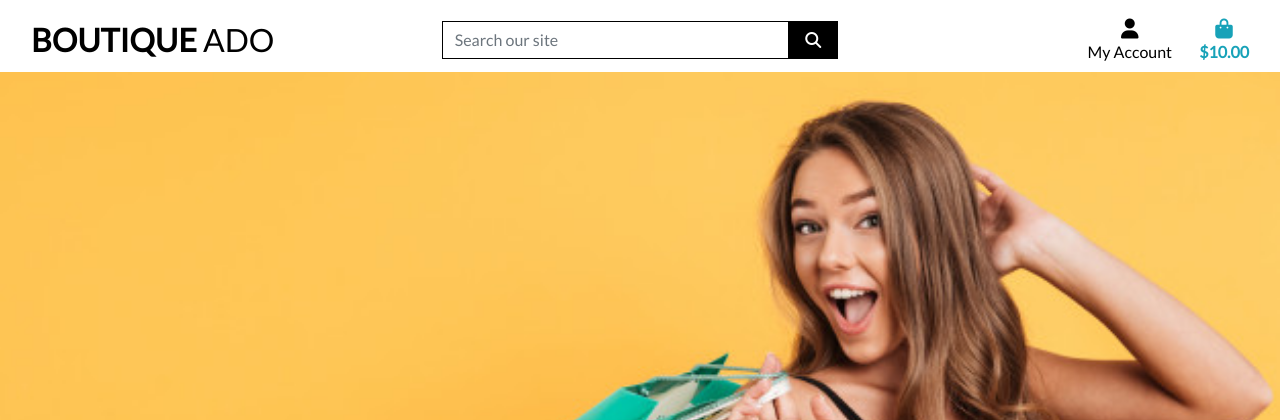
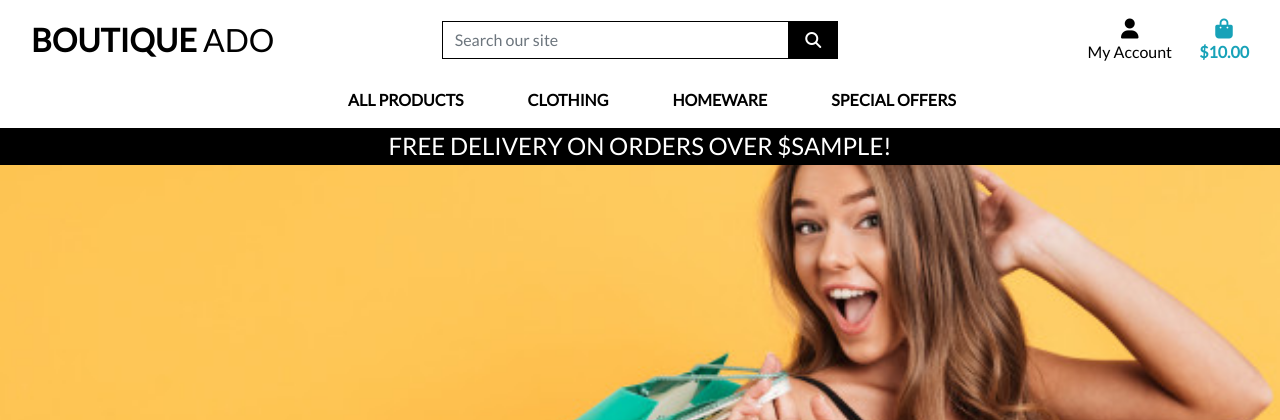
Before and after one commit to rpaulnarcis/boutique_ado_v1, a Django app: template templates/base.html in a window 1280 px wide. Shown: the top 420 px of the page. Run offline with Django 3.2, Linux system fonts and the light colour scheme; the template is opened without the code that fills it: most values are stand-ins (such as "Sample title", 1, 10 or a date in 2020); some libraries are stand-ins or nearby versions.

Commit message:
Added mobile header and main navbar

```diff
--- a/static/css/base.css
+++ b/static/css/base.css
@@ -56,6 +56,10 @@ body {
     border: 1px solid black !important;
 }
 
+.bg-black {
+    background: #000 !important;
+}
+
 /* -------------------------------- Media Queries */
 
 /* Slightly larger container on xl screens */
--- a/templates/base.html
+++ b/templates/base.html
@@ -104,6 +104,20 @@
                 </ul>
             </div>
         </div>
+        <div class="row bg-white">
+            <nav class="navbar navbar-expand-lg navbar-light w-100">
+                <button class="navbar-toggler" type="button" data-toggle="collapse" data-target="#main-nav" aria-controls="main-nav" aria-expanded="false" aria-label="Toggle navigation">
+                    <span class="navbar-toggler-icon"></span>
+                </button>
+                {% include 'includes/mobile-top-header.html' %}
+                {% include 'includes/main-nav.html' %}
+            </nav>
+        </div>
+        <div id="delivery-banner" class="row text-center">
+            <div class="col bg-black text-white">
+                <h4 class="logo-font my-1">Free delivery on orders over ${{ free_shipping_threshold }}!</h4>
+            </div>
+        </div>
     </header>
 
     {% if messages %}
```
